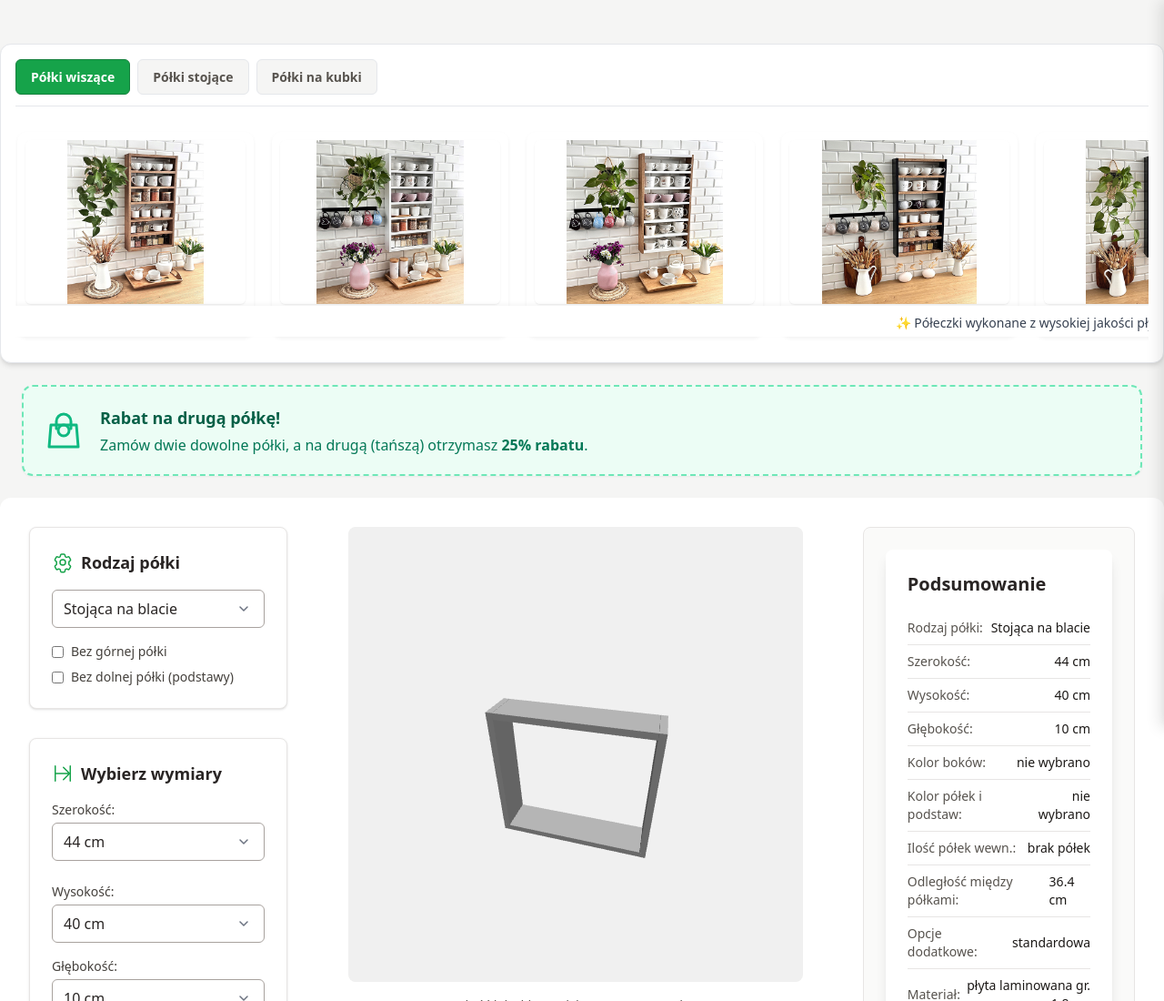
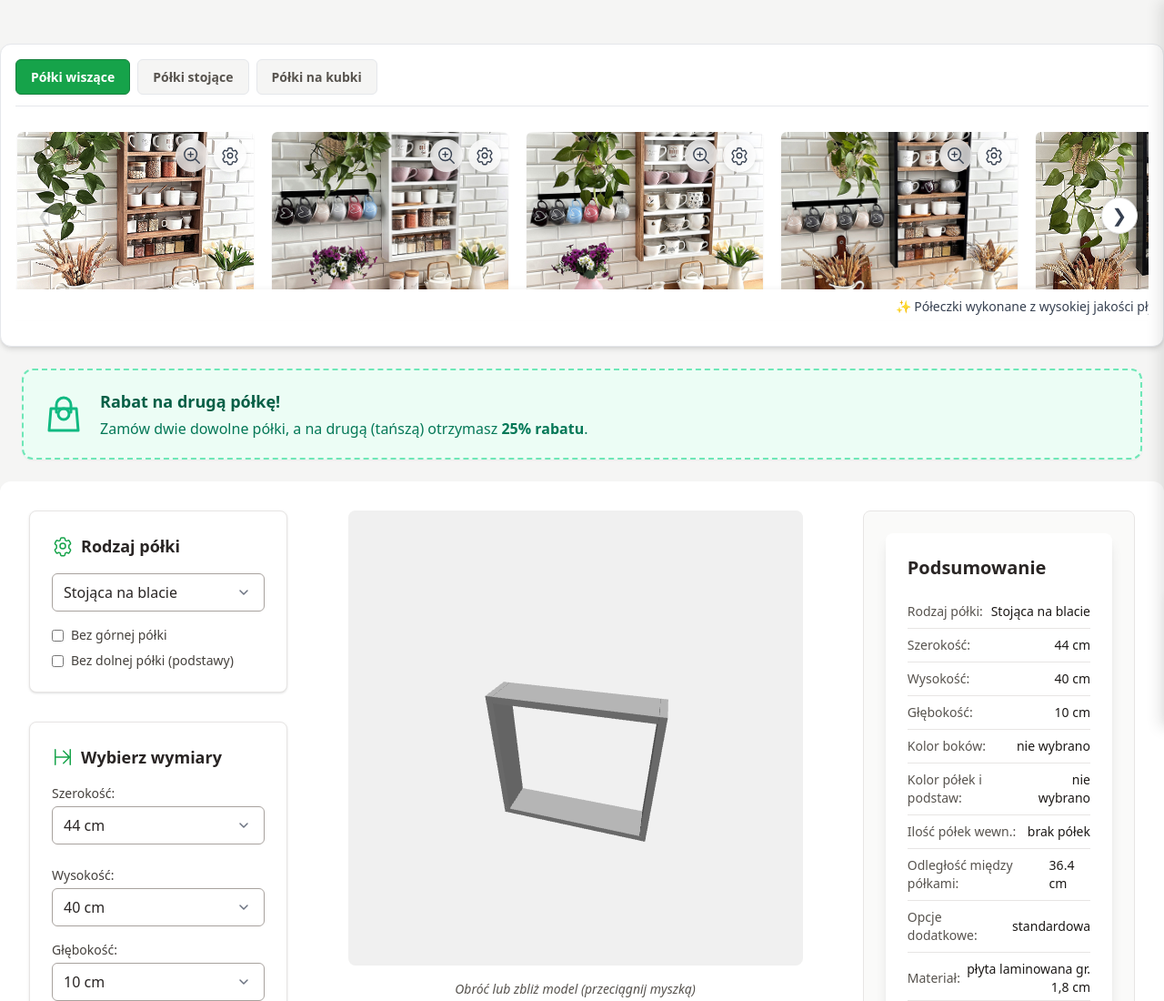
Before and after one commit to konfiguratorpolki/nowyprojekt, a plain HTML site: page index.html in a window 1280 px wide. Shown: the top 1100 px of the page at 91% size. Drawn offline with nearby package versions, Linux system fonts and the light colour scheme; animation ran at ten frames a second.

Commit message:
Update index.html

```diff
--- a/index.html
+++ b/index.html
@@ -340,16 +340,35 @@
     .gallery-tab { padding: 0.5rem 1rem; font-size: 0.875rem; font-weight: 600; color: #57534e; background-color: #f5f5f4; border: 1px solid #e5e7eb; border-radius: 0.375rem; cursor: pointer; transition: background-color 0.2s ease, color 0.2s ease, border-color 0.2s ease; white-space: nowrap; }
     .gallery-tab:hover { background-color: #e7e5e4; color: #44403c; }
     .gallery-tab.active { background-color: #16A34A; color: #ffffff; border-color: #15803d; }
+
+    /* ---- ZMIENIONE STYLE GALERII ---- */
     .gallery-content-wrapper { position: relative; width: 100%; overflow: hidden; min-height: 200px; }
-    .gallery-image-area { overflow-x: auto; scroll-behavior: smooth; scrollbar-width: none; padding: 12px 2px; position: relative; -webkit-overflow-scrolling: touch; }
-    .gallery-image-area::-webkit-scrollbar { display: none; }
-    .gallery-grid { display: flex; gap: 20px; width: max-content; }
-    .gallery-tile { display: flex; flex-direction: column; align-items: center; width: 260px; flex-shrink: 0; transition: transform 0.35s cubic-bezier(0.25, 0.8, 0.25, 1), box-shadow 0.35s cubic-bezier(0.25, 0.8, 0.25, 1), border-color 0.3s ease-out, opacity 0.3s ease-out; border: 3px solid transparent; border-radius: 10px; padding: 6px; background-color: #fff; box-shadow: 0 2px 4px rgba(0,0,0,0.05); cursor: pointer; }
-    @media (max-width: 768px) { .gallery-grid { gap: 10px; } .gallery-tile { width: 280px; padding: 4px; box-shadow: 0 1px 3px rgba(0,0,0,0.08); } .gallery-image-container { height: 200px; } }
-    @media (max-width: 480px) { .gallery-tile { width: 240px; padding: 3px; } .gallery-image-container { height: 180px; } }
-    .gallery-tile.gallery-tile--active { transform: translateY(-2px) scale(1.01); opacity: 1 !important; }
-    .gallery-image-container { position: relative; width: 100%; height: 180px; border-radius: 6px; overflow: hidden; background: #fff; box-shadow: 0 1px 2px 0 rgb(0 0 0 / 0.08); transition: transform 0.3s cubic-bezier(0.25, 0.8, 0.25, 1), box-shadow 0.3s cubic-bezier(0.25, 0.8, 0.25, 1); }
-    .gallery-image-container img { width: 100%; height: 100%; object-fit: contain; background: #fff; transition: transform 0.35s cubic-bezier(0.25, 0.8, 0.25, 1); }
+    .gallery-image-area { overflow: hidden; /* Ukrywamy standardowy pasek przewijania */ padding: 12px 2px; position: relative; margin: 0; }
+    .gallery-grid { display: flex; /* Pozostaje flex dla Swipera */ }
+    .gallery-tile { /* Teraz to .swiper-slide */
+        width: 260px;
+        flex-shrink: 0;
+        box-sizing: border-box;
+        transition: transform 0.3s, opacity 0.3s;
+    }
+     @media (max-width: 768px) { .gallery-tile { width: 280px; } }
+     @media (max-width: 480px) { .gallery-tile { width: 240px; } }
+
+    .gallery-tile.gallery-tile--active {
+        /* Ta klasa może być opcjonalna, Swiper ma swoje klasy 'active' */
+         transform: scale(1.02);
+    }
+    .gallery-image-container {
+        position: relative; width: 100%; height: 180px; border-radius: 6px; overflow: hidden;
+        background: #fff; box-shadow: 0 1px 2px 0 rgb(0 0 0 / 0.08);
+        transition: transform 0.3s, box-shadow 0.3s;
+        cursor: grab;
+    }
+    .gallery-image-container:active { cursor: grabbing; }
+
+    .gallery-image-container img { width: 100%; height: 100%; object-fit: cover; background: #fff; transition: transform 0.35s; }
+    .gallery-tile:hover .gallery-image-container img { transform: scale(1.05); }
+
     .config-btn { display: none !important; }
 
     /* --- NOWE STYLE: Pasek informacyjny pod galerią (WERSJA SZARA POPRAWIONA) --- */
@@ -359,7 +378,6 @@
         left: 0;
         width: 100%;
         background-color: #ffffff; /* Czyste, białe tło */
-    /* Usunięte właściwości border-top i border-bottom */
         overflow: hidden;
         padding: 5px 0; /* Pozostawiamy zmniejszoną wysokość */
         box-sizing: border-box;
@@ -391,13 +409,21 @@
     }
     /* --- KONIEC STYLÓW DLA PASKA --- */
 
-    .gallery-caption { margin-top: 8px; font-size: .8em; font-weight: 500; color: #57534E; opacity: 0; transform: translateY(5px); transition: opacity 0.3s ease 0.1s, transform 0.3s ease 0.1s; text-align: center; width: 100%; }
-    .gallery-tile:hover .gallery-caption { opacity: 1; transform: translateY(0); }
-    .gallery-arrow { position: absolute; top: 50%; transform: translateY(-50%); width: 40px; height: 40px; font-size: 20px; background: #fff; border: 1px solid #e0e0e0; border-radius: 50%; box-shadow: 0 2px 6px rgb(0 0 0 / .12); display: flex; align-items: center; justify-content: center; cursor: pointer; opacity: 0; pointer-events: none; transition: background .2s, box-shadow .2s, opacity .3s, transform 0.2s ease-out; z-index: 10; color: #374151; }
+    .gallery-caption {
+        margin-top: 8px; font-size: .8em; font-weight: 500; color: #57534E;
+        text-align: center; width: 100%;
+        opacity: 0.7; transition: opacity 0.3s ease;
+    }
+    .gallery-tile:hover .gallery-caption { opacity: 1; }
+
+    .gallery-arrow { position: absolute; top: 45%; transform: translateY(-50%); width: 40px; height: 40px; font-size: 20px; background: #fff; border: 1px solid #e0e0e0; border-radius: 50%; box-shadow: 0 2px 6px rgb(0 0 0 / .12); display: flex; align-items: center; justify-content: center; cursor: pointer; transition: background .2s, box-shadow .2s, opacity .3s, transform 0.2s ease-out; z-index: 10; color: #374151; }
     .gallery-content-wrapper:hover .gallery-arrow { opacity: 1; pointer-events: auto; }
     .gallery-arrow:hover { background: #f0f0f0; box-shadow: 0 3px 9px rgb(0 0 0 /.18); transform: translateY(-50%) scale(1.05); color: #16A34A; }
     .gallery-arrow:active { transform: translateY(-50%) scale(0.95); background: #e7e7e7;}
     .gallery-prev-arrow { left: 12px; } .gallery-next-arrow { right: 12px; }
+    .gallery-arrow.swiper-button-disabled { opacity: 0.2; cursor: not-allowed; pointer-events: none; }
+
+
     #stickyFooterBar { transform: translateY(0); transition: transform 0.3s ease-in-out, opacity 0.3s ease-in-out; padding: 0.5rem 0.25rem; height: 60px; z-index: 990; }
     #stickyFooterBar > * { background: none; border: none; padding: 0; margin: 0; display: flex; flex-direction: column; align-items: center; justify-content: center; color: white; font-size: 0.75rem; line-height: 1rem; text-align: center; flex-grow: 1; flex-basis: 0; height: 100%; transition: background-color 0.15s ease-in-out; min-width: 0; cursor: pointer; }
     #stickyFooterBar > *:hover, #stickyFooterBar > *:focus { background-color: rgba(255, 255, 255, 0.1); outline: none; border-radius: 0.25rem; }
@@ -445,55 +471,52 @@
 
     #imageLightbox.hidden { display: none; }
 
+    /* ---- NOWE, ULEPSZONE STYLE IKON W GALERII ---- */
     .image-actions-bar {
         position: absolute;
-        bottom: 0;
-        left: 0;
-        width: 100%;
-        padding: 6px;
-        background-color: rgba(0, 0, 0, 0.55);
+        top: 8px; /* Odstęp od góry */
+        right: 8px; /* Odstęp od prawej */
+        z-index: 10;
         display: flex;
-        justify-content: space-evenly;
-        align-items: center;
-        opacity: 0;
-        pointer-events: none;
-        transition: opacity 0.25s ease-in-out;
-        z-index: 10;
-        border-bottom-left-radius: 6px;
-        border-bottom-right-radius: 6px;
-    }
-
-    .gallery-tile.actions-visible .image-actions-bar {
-        opacity: 1;
-        pointer-events: auto;
+        gap: 6px; /* Odstęp między ikonami */
+        /* Usunięte tło i inne zbędne style */
     }
 
     .image-actions-bar .action-icon-btn {
-        background: transparent;
-        border: none;
+        background-color: rgba(255, 255, 255, 0.7); /* Lekko białawe tło dla kontrastu */
+        backdrop-filter: blur(4px); /* Efekt "oszronionego szkła" */
+        border: 1px solid rgba(255, 255, 255, 0.2);
+        border-radius: 50%; /* Okrągły kształt */
         padding: 6px;
         cursor: pointer;
-        color: white;
+        color: #374151; /* Ciemny kolor ikony */
         line-height: 0;
-        transition: transform 0.15s ease, color 0.15s ease;
-    }
+        box-shadow: 0 2px 4px rgba(0,0,0,0.1);
+        transition: transform 0.2s ease, background-color 0.2s ease, color 0.2s ease, box-shadow 0.2s ease;
+    }
+
     .image-actions-bar .action-icon-btn:hover {
-        color: #a7f3d0;
-        transform: scale(1.1);
-    }
+        color: #16a34a; /* Kolor zielony przy najechaniu */
+        background-color: rgba(255, 255, 255, 0.9);
+        transform: scale(1.1) translateY(-1px); /* Lekkie powiększenie i uniesienie */
+        box-shadow: 0 4px 8px rgba(0,0,0,0.15);
+    }
+
+    .image-actions-bar .action-icon-btn:active {
+        transform: scale(1);
+        transition-duration: 0.1s;
+    }
+
     .image-actions-bar .action-icon-btn svg {
         width: 22px;
         height: 22px;
         display: block;
     }
 
-    .image-actions-bar .action-icon-btn.gallery-configure-btn svg {
-        animation-name: gallery-spin;
-        animation-duration: 2.5s;
-        animation-timing-function: linear;
-        animation-iteration-count: infinite;
-        animation-play-state: running;
-    }
+    .image-actions-bar .action-icon-btn.gallery-configure-btn:hover svg {
+         animation: gallery-spin 2.5s linear infinite;
+    }
+
 
     /* ---- ZMIENIONE STYLE KOSZYKA I PODSUMOWANIA ---- */
     .order-summary-header {
@@ -764,7 +787,7 @@
     <li><svg xmlns="http://www.w3.org/2000/svg" fill="none" viewBox="0 0 24 24" stroke-width="1.5" stroke="currentColor"><path stroke-linecap="round" stroke-linejoin="round" d="M16.862 4.487l1.687-1.688a1.875 1.875 0 1 1 2.652 2.652L10.582 16.07a4.5 4.5 0 0 1-1.897 1.13L6 18l.8-2.685a4.5 4.5 0 0 1 1.13-1.897l8.932-8.931Zm0 0L19.5 7.125M18 14v4.75A2.25 2.25 0 0 1 15.75 21H5.25A2.25 2.25 0 0 1 3 18.75V8.25A2.25 2.25 0 0 1 5.25 6H10" /></svg> <span>W polu „Uwagi do zakupu” wklej **wszystkie** skopiowane kody.</span></li>
     <li><svg xmlns="http://www.w3.org/2000/svg" fill="none" viewBox="0 0 24 24" stroke-width="1.5" stroke="currentColor"><path stroke-linecap="round" stroke-linejoin="round" d="M2.25 8.25h19.5M2.25 9h19.5m-16.5 5.25h6m-6 2.25h3m-3.75 3h15a2.25 2.25 0 0 0 2.25-2.25V6.75A2.25 2.25 0 0 0 19.5 4.5h-15a2.25 2.25 0 0 0-2.25 2.25v10.5A2.25 2.25 0 0 0 4.5 19.5Z" /></svg> <span>Opłać zamówienie – my zajmiemy się resztą! 😊</span></li>
 </ul> </div> </details> </div>
-<div id="tabbedGalleryContainer" class="w-full max-w-7xl mx-auto px-4 md:px-6"> <div class="gallery-tabs" id="galleryTabsContainer"></div> <div class="gallery-content-wrapper"> <button class="gallery-arrow gallery-prev-arrow" aria-label="Poprzednie zdjęcia">&#10094;</button> <div class="gallery-image-area" id="galleryImageArea"> <div class="gallery-grid" id="galleryGridContainer"></div> </div>
+<div id="tabbedGalleryContainer" class="w-full max-w-7xl mx-auto px-4 md:px-6"> <div class="gallery-tabs" id="galleryTabsContainer"></div> <div class="gallery-content-wrapper"> <button class="gallery-arrow gallery-prev-arrow" aria-label="Poprzednie zdjęcia">&#10094;</button> <div class="gallery-image-area swiper-container" id="galleryImageArea"> <div class="gallery-grid swiper-wrapper" id="galleryGridContainer"></div> </div>
 <div class="info-ticker-wrap">
     <div class="info-ticker-content">
         <span>✨ Półeczki wykonane z wysokiej jakości płyty laminowanej • odpornej na wilgoć i zabrudzenia</span>
@@ -891,7 +914,7 @@
 <script>
 // --- Zmienne globalne i elementy DOM ---
         let scene, camera, renderer, shelfGroup, controls;
-        let shelfContainer, threeJsCanvasWrapper, materialSwiperInstance;
+        let shelfContainer, threeJsCanvasWrapper, materialSwiperInstance, gallerySwiperInstance;
         let shelfTypeSelect, widthSelect, heightSelect, depthSelect, shelfCountSelect;
         let customWidthInput, customWidthDisplay, customWidthFee;
         let shelfTypeOptionsDiv, widthSelectionArea, dimensionSectionAnchor, colorSectionAnchor, shelfTypeSectionAnchor;
@@ -948,7 +971,6 @@
             { type: 'hanging', sideColor: '#000000', shelfColor: '#000000', height: '60', width: '44', depth: '10', shelfCount: '3', noTopShelf: true },
             { type: 'hanging', sideColor: '#FFFFFF', shelfColor: '#8B5A2B', height: '40', width: '44', depth: '10', shelfCount: '2', noTopShelf: true }
         ];
-
 const stojace_configs = [
             { type: 'standing', sideColor: '#8B5A2B', shelfColor: '#8B5A2B', height: '40', width: '60', depth: '10', shelfCount: '2' },
             { type: 'standing', sideColor: '#FFFFFF', shelfColor: '#8B5A2B', height: '40', width: '60', depth: '10', shelfCount: '2' },
@@ -1944,13 +1966,19 @@
                 configuratorSection.scrollIntoView({ behavior: 'smooth', block: 'start' });
             };
             const displayImages = (galleryIndex) => {
+                if (gallerySwiperInstance) {
+                    gallerySwiperInstance.destroy(true, true);
+                    gallerySwiperInstance = null;
+                }
                 galleryGridContainer.innerHTML = '';
+
                 const images = galleryData[galleryIndex].imgs;
                 const fragment = document.createDocumentFragment();
+
                 images.forEach((imgDataOrSrc, i) => {
                     const imgSrc = typeof imgDataOrSrc === 'string' ? imgDataOrSrc : imgDataOrSrc.src;
                     const tileDiv = document.createElement('div');
-                    tileDiv.className = 'gallery-tile';
+                    tileDiv.className = 'gallery-tile swiper-slide';
 
                     const imgContainer = document.createElement('div');
                     imgContainer.className = 'gallery-image-container';
@@ -1961,13 +1989,8 @@
                         introTileDiv.innerHTML = `<p><strong>Kliknij w zdjęcie</strong>, by przerobić gotową półkę, lub <strong>zaprojektuj własną</strong> od nowa.</p>`;
                         imgContainer.appendChild(introTileDiv);
 
-                        setTimeout(() => {
-                            introTileDiv.classList.add('is-animating');
-                        }, 100);
-
-                        setTimeout(() => {
-                            introTileDiv.classList.add('fade-out');
-                        }, 3500);
+                        setTimeout(() => { introTileDiv.classList.add('is-animating'); }, 100);
+                        setTimeout(() => { introTileDiv.classList.add('fade-out'); }, 3500);
                     }
 
                     const img = document.createElement('img');
@@ -1979,10 +2002,10 @@
                     const actionBarHTML = `
                         <div class="image-actions-bar">
                             <button class="action-icon-btn gallery-zoom-btn" title="Powiększ">
-                                <svg xmlns="http://www.w3.org/2000/svg" fill="none" viewBox="0 0 24 24" stroke-width="1.5" stroke="currentColor" class="w-6 h-6"><path stroke-linecap="round" stroke-linejoin="round" d="M21 21l-5.197-5.197m0 0A7.5 7.5 0 105.196 5.196a7.5 7.5 0 0010.607 10.607zM10.5 7.5v6m3-3h-6" /></svg>
+                                <svg xmlns="http://www.w3.org/2000/svg" fill="none" viewBox="0 0 24 24" stroke-width="1.5" stroke="currentColor"><path stroke-linecap="round" stroke-linejoin="round" d="M21 21l-5.197-5.197m0 0A7.5 7.5 0 105.196 5.196a7.5 7.5 0 0010.607 10.607zM10.5 7.5v6m3-3h-6" /></svg>
                             </button>
                             <button class="action-icon-btn gallery-configure-btn" title="Konfiguruj">
-                                <svg xmlns="http://www.w3.org/2000/svg" fill="none" viewBox="0 0 24 24" stroke-width="1.5" stroke="currentColor" class="w-6 h-6"><path stroke-linecap="round" stroke-linejoin="round" d="M9.594 3.94c.09-.542.56-.94 1.11-.94h2.593c.55 0 1.02.398 1.11.94l.213 1.281c.063.374.313.686.645.87.074.04.147.083.22.127.324.196.72.257 1.075.124l1.217-.456a1.125 1.125 0 011.37.49l1.296 2.247a1.125 1.125 0 01-.26 1.431l-1.003.827c-.293.24-.438.613-.431.992a6.759 6.759 0 010 1.905c-.007.379.137.75.431.99l1.005.828c.428.355.53 1.005.26 1.43l-1.298 2.247a1.125 1.125 0 01-1.369.491l-1.217-.456c-.355-.133-.75-.072-1.076.124a6.57 6.57 0 01-.22.128c-.331.183-.581.495-.644.869l-.213 1.28c-.09.543-.56.941-1.11.941h-2.594c-.55 0-1.02-.398-1.11-.94l-.213-1.281c-.063-.374-.313-.686-.644-.87a6.52 6.52 0 01-.22-.127c-.325-.196-.72-.257-1.076-.124l-1.217.456a1.125 1.125 0 01-1.369-.49l-1.297-2.247a1.125 1.125 0 01.26-1.431l1.004-.827c.292-.24.437-.613.43-.992a6.932 6.932 0 010-1.905c.007-.379-.137-.75-.43-.99l-1.004-.828a1.125 1.125 0 01-.26-1.43l1.297-2.247a1.125 1.125 0 011.37-.491l1.216.456c.356.133.751.072 1.076-.124.072-.044.146-.087.22-.128.332-.183.582-.495.644-.869l.214-1.281z" /><path stroke-linecap="round" stroke-linejoin="round" d="M15 12a3 3 0 11-6 0 3 3 0 016 0z" /></svg>
+                                <svg xmlns="http://www.w3.org/2000/svg" fill="none" viewBox="0 0 24 24" stroke-width="1.5" stroke="currentColor"><path stroke-linecap="round" stroke-linejoin="round" d="M9.594 3.94c.09-.542.56-.94 1.11-.94h2.593c.55 0 1.02.398 1.11.94l.213 1.281c.063.374.313.686.645.87.074.04.147.083.22.127.324.196.72.257 1.075.124l1.217-.456a1.125 1.125 0 011.37.49l1.296 2.247a1.125 1.125 0 01-.26 1.431l-1.003.827c-.293.24-.438.613-.431.992a6.759 6.759 0 010 1.905c-.007.379.137.75.431.99l1.005.828c.428.355.53 1.005.26 1.43l-1.298 2.247a1.125 1.125 0 01-1.369.491l-1.217-.456c-.355-.133-.75-.072-1.076.124a6.57 6.57 0 01-.22.128c-.331.183-.581.495-.644.869l-.213 1.28c-.09.543-.56.941-1.11.941h-2.594c-.55 0-1.02-.398-1.11-.94l-.213-1.281c-.063-.374-.313-.686-.644-.87a6.52 6.52 0 01-.22-.127c-.325-.196-.72-.257-1.076-.124l-1.217.456a1.125 1.125 0 01-1.369-.49l-1.297-2.247a1.125 1.125 0 01.26-1.431l1.004-.827c.292-.24.437-.613.43-.992a6.932 6.932 0 010-1.905c.007-.379-.137-.75-.43-.99l-1.004-.828a1.125 1.125 0 01-.26-1.43l1.297-2.247a1.125 1.125 0 011.37-.491l1.216.456c.356.133.751.072 1.076-.124.072-.044.146-.087.22-.128.332-.183.582-.495.644-.869l.214-1.281z" /><path stroke-linecap="round" stroke-linejoin="round" d="M15 12a3 3 0 11-6 0 3 3 0 016 0z" /></svg>
                             </button>
                         </div>
                     `;
@@ -1990,48 +2013,45 @@
 
                     const captionDiv = document.createElement('div');
                     captionDiv.className = 'gallery-caption';
-                    captionDiv.textContent = 'Konfiguruj półkę';
+                    captionDiv.textContent = 'Kliknij w ikonę, aby skonfigurować';
                     tileDiv.appendChild(imgContainer);
                     tileDiv.appendChild(captionDiv);
 
-                    tileDiv.addEventListener('click', function(event) {
-                        if (event.target.closest('.action-icon-btn')) {
-                            return;
-                        }
-                        document.querySelectorAll('.gallery-tile.actions-visible').forEach(activeTile => {
-                            if (activeTile !== tileDiv) {
-                                activeTile.classList.remove('actions-visible');
-                            }
-                        });
-                        tileDiv.classList.toggle('actions-visible');
-                    });
-
-                    const currentZoomBtn = imgContainer.querySelector('.gallery-zoom-btn');
-                    const currentConfigureBtn = imgContainer.querySelector('.gallery-configure-btn');
+                    const currentZoomBtn = tileDiv.querySelector('.gallery-zoom-btn');
+                    const currentConfigureBtn = tileDiv.querySelector('.gallery-configure-btn');
 
                     if (currentZoomBtn) {
-                        currentZoomBtn.addEventListener('click', (e) => {
-                            e.stopPropagation();
-                            openLightbox(imgSrc);
-                        });
-                    }
-
+                        currentZoomBtn.addEventListener('click', (e) => { e.stopPropagation(); openLightbox(imgSrc); });
+                    }
                     if (currentConfigureBtn) {
                         currentConfigureBtn.addEventListener('click', (e) => {
                             e.stopPropagation();
-                            const allTiles = galleryGridContainer.querySelectorAll('.gallery-tile');
-                            allTiles.forEach(t => t.classList.remove('gallery-tile--active'));
+                            document.querySelectorAll('.gallery-tile').forEach(t => t.classList.remove('gallery-tile--active'));
                             tileDiv.classList.add('gallery-tile--active');
                             applyShelfConfigurationFromGallery(galleryIndex, i);
                             scrollToConfig();
-                            tileDiv.classList.remove('actions-visible');
                         });
                     }
                     fragment.appendChild(tileDiv);
                 });
+
                 galleryGridContainer.appendChild(fragment);
-                galleryImageArea.scrollLeft = 0;
+
+                gallerySwiperInstance = new Swiper(galleryImageArea, {
+                    slidesPerView: 'auto',
+                    spaceBetween: 20,
+                    grabCursor: true,
+                    navigation: {
+                        nextEl: galleryNextArrow,
+                        prevEl: galleryPrevArrow,
+                    },
+                     breakpoints: {
+                        320: { slidesPerView: 'auto', spaceBetween: 10 },
+                        768: { slidesPerView: 'auto', spaceBetween: 20 },
+                    }
+                });
             };
+
             galleryData.forEach((gallery, index) => {
                 const tab = document.createElement('button');
                 tab.className = 'gallery-tab';
@@ -2041,17 +2061,11 @@
                 tab.addEventListener('click', () => {
                     galleryTabsContainer.querySelectorAll('.gallery-tab').forEach(t => t.classList.remove('active'));
                     tab.classList.add('active');
-                    const allTilesInGrid = galleryGridContainer.querySelectorAll('.gallery-tile');
-                    allTilesInGrid.forEach(item => {
-                        item.classList.remove('gallery-tile--active');
-                        item.classList.remove('actions-visible');
-                    });
                     displayImages(index);
                 });
                 galleryTabsContainer.appendChild(tab);
             });
-            galleryNextArrow.addEventListener('click', () => { galleryImageArea.scrollBy({ left: galleryImageArea.clientWidth * 0.8, behavior: 'smooth' }); });
-            galleryPrevArrow.addEventListener('click', () => { galleryImageArea.scrollBy({ left: -galleryImageArea.clientWidth * 0.8, behavior: 'smooth' }); });
+
             if (galleryData.length > 0) { displayImages(0); }
         }
 function initializeReviews() { const reviews = [ '"Fantastyczna półeczka, przyszła od razu zmontowana i idealnie pasuje w wielu miejscach. Serdecznie polecam!"', '"Piękna, zgrabna półka. Solidnie wykonana, bez żadnych wad. Polecam!"', '"Bardzo ładna i funkcjonalna półka, świetnie zapakowana na czas transportu. Polecam!"', '"Super produkt – pięknie wykonany, idealnie pasuje do małych słoiczków z przyprawami w kuchni. Polecam!"', '"Ładna i solidna półka, starannie wykonana. Kolor świetnie wpasował się w meble. Polecam!"' ]; let currentReviewIndex = 0; const reviewDisplay = document.getElementById('customerReview'); function showNextReview() { if (!reviewDisplay) return; reviewDisplay.classList.remove('review-fade-enter-active'); setTimeout(() => { const reviewData = reviews[currentReviewIndex]; reviewDisplay.innerHTML = `<svg xmlns="http://www.w3.org/2000/svg" class="h-10 w-10 text-lime-500 inline-block mr-1" fill="none" viewBox="0 0 24 24" stroke="currentColor" stroke-width="2"><path stroke-linecap="round" stroke-linejoin="round" d="M5 3v4M3 5h4M6 17v4m-2-2h4m5-16l2.286 6.857L21 12l-5.714 2.143L13 21l-2.286-6.857L5 12l5.714-2.143L13 3z" /></svg> ${reviewData}`; reviewDisplay.classList.add('review-fade-enter-active'); currentReviewIndex = (currentReviewIndex + 1) % reviews.length; }, 700); } if (reviewDisplay) { showNextReview(); setInterval(showNextReview, 6000); } }
@@ -2063,7 +2077,6 @@ function initializeReviews() { const reviews = [ '"Fantastyczna półeczka, przy
             // --- Inicjalizacja paska informacyjnego ---
             const tickerContent = document.querySelector('.info-ticker-content');
             if (tickerContent) {
-                // Duplikujemy zawartość, aby animacja była idealnie płynna
                 tickerContent.innerHTML += tickerContent.innerHTML;
             }
 
```
Lines whose indentation alone changed are shown as unchanged.
